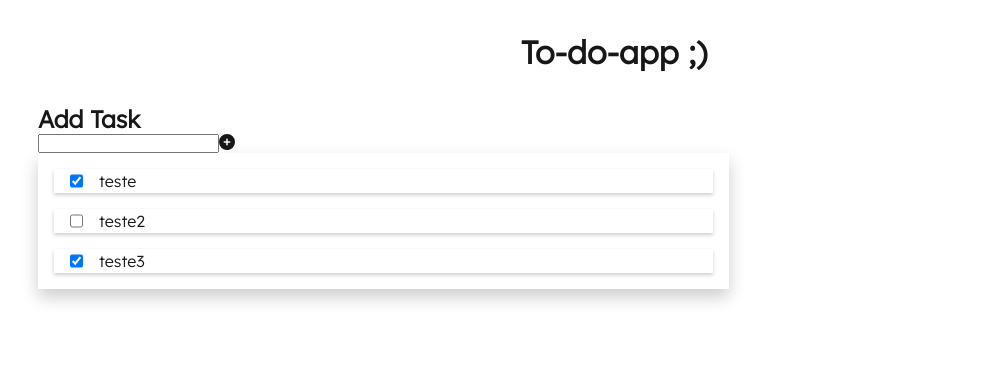
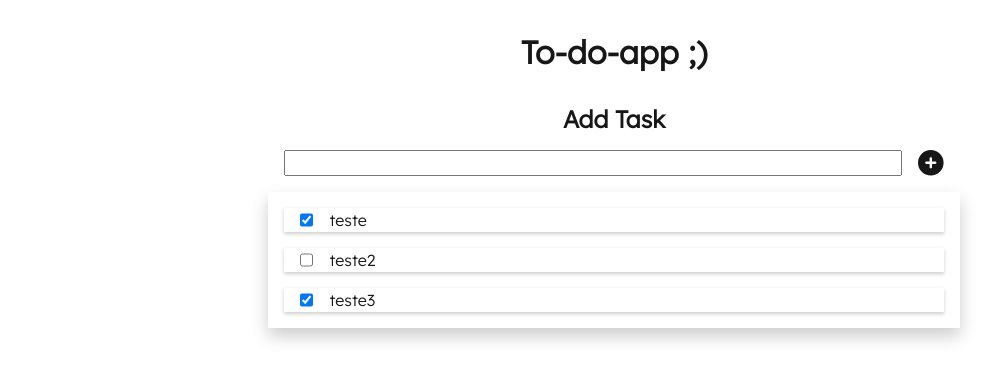
Before and after one commit to Joel-Graf/to-do-app, a Next.js app in the folder frontend/: page / in a window 1280 px wide. Shown: the top 380 px of the page, without its empty margins (26-1023 px from the left). Built offline with nearby package versions, Linux system fonts and the light colour scheme.

Commit message:
Style increments

```diff
--- a/frontend/src/app/page.module.css
+++ b/frontend/src/app/page.module.css
@@ -1,8 +1,9 @@
 .page {
+  width: 100vw;
+  height: 100vh;
   padding: 2rem 4rem;
   display: flex;
   align-items: center;
-  justify-content: center;
   flex-direction: column;
   gap: 2rem;
 }
--- a/frontend/src/app/page.tsx
+++ b/frontend/src/app/page.tsx
@@ -34,13 +34,32 @@ export default function Home() {
       </header>
       <main
         style={{
-          width: "100%",
+          minWidth: "60%",
         }}
       >
-        <h2>Add Task</h2>
-        <div style={{ display: "flex" }}>
-          <input type="text" />
-          <FontAwesomeIcon icon={faPlusCircle} style={{ width: "1rem" }} />
+        <div
+          style={{
+            display: "flex",
+            flexDirection: "column",
+            justifyContent: "center",
+            alignItems: "center",
+          }}
+        >
+          <h2>Add Task</h2>
+          <div
+            style={{
+              display: "flex",
+              width: "100%",
+              gap: "1rem",
+              padding: "1rem",
+            }}
+          >
+            <input type="text" style={{ flexGrow: 1 }} />
+            <FontAwesomeIcon
+              icon={faPlusCircle}
+              style={{ width: "1.6rem", height: "100%" }}
+            />
+          </div>
         </div>
 
         <div
@@ -50,7 +69,6 @@ export default function Home() {
             gap: "1rem",
             display: "flex",
             flexDirection: "column",
-            width: "60%",
           }}
         >
           {data.map((taskObj) => (
```
